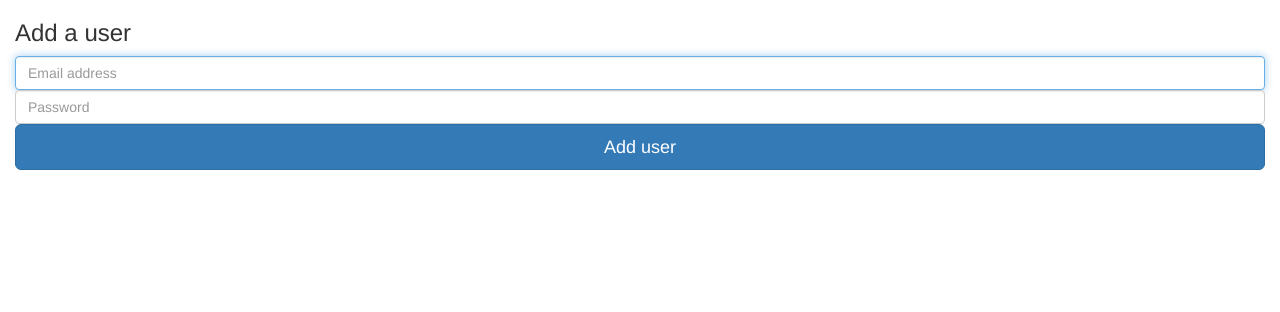
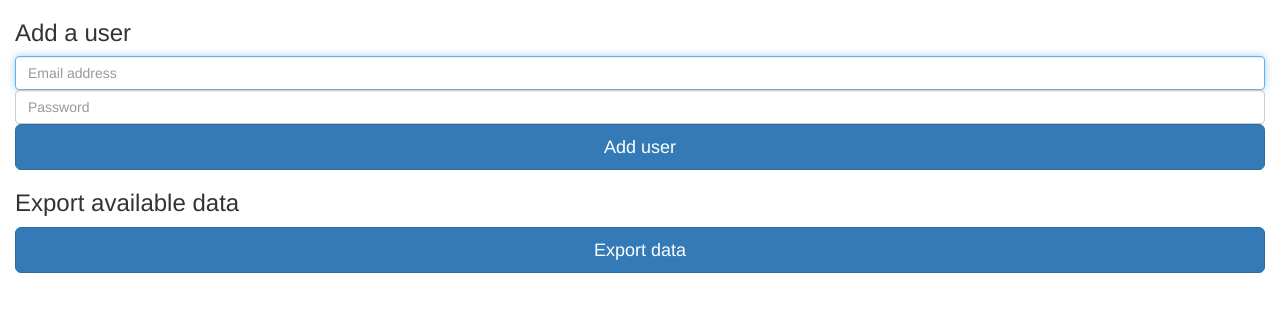
Before and after one commit to bleepr/bleepr-manage, a Flask app: template templates/settings.html in a window 1280 px wide. Shown: the part 50-362 px from the top of the page. Run offline with Flask 2, Linux system fonts and the light colour scheme; the template is opened without the code that fills it, so the values that code supplies are empty; some libraries are stand-ins or nearby versions.

Commit message:
Add data export functionality in settings

```diff
--- a/app.py
+++ b/app.py
@@ -1,6 +1,6 @@
 import csv
 from flask import Flask, flash, redirect, url_for, request
-from flask import get_flashed_messages, render_template
+from flask import get_flashed_messages, render_template, make_response
 from flask.ext.login import LoginManager, UserMixin
 from flask.ext.login import current_user, login_user, logout_user
 
@@ -103,5 +103,15 @@ def add_user():
                        'users.config')
     return render_template('settings.html', added_user=True)
 
+@app.route('/settings/export_data', methods=['post'])
+def export_data():
+    csv = """"some_data_here"""
+    response = make_response(csv)
+    # This is the key: Set the right header for the response
+    # to be downloaded, instead of just printed on the browser
+    response.headers["Content-Disposition"] = "attachment; \
+    filename=bleepr_data.csv"
+    return response
+
 if __name__ == '__main__':
     app.run(debug = True, host="0.0.0.0", port=9991)
--- a/templates/settings.html
+++ b/templates/settings.html
@@ -56,6 +56,13 @@
       </form>
     </div>
 
+    <div class="container-fluid">
+      <form action="/settings/export_data" method="post">
+        <h3 class="form-signin-heading">Export available data</h3>
+        <button class="btn btn-lg btn-primary btn-block" type="submit">Export data</button>
+      </form>
+    </div>
+
     <!-- Bootstrap core JavaScript
     ================================================== -->
     <!-- Placed at the end of the document so the pages load faster -->
```
Also changed, not shown: README.md, 1 other file.
